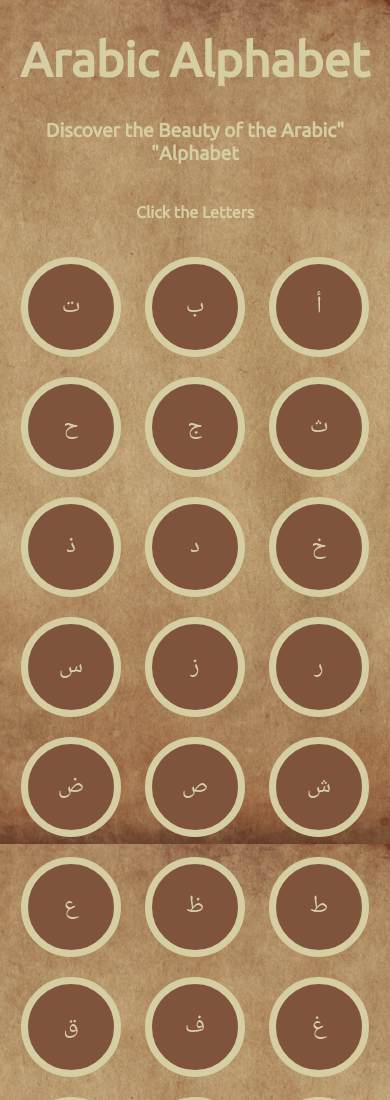
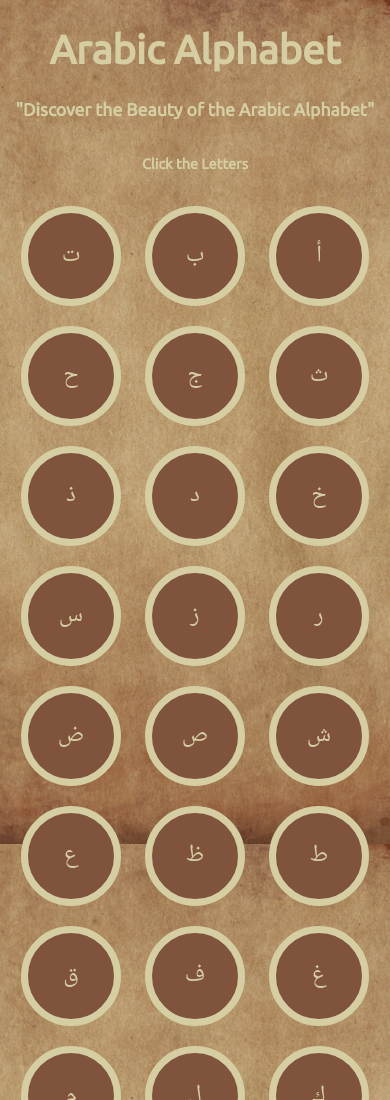
Before and after one commit to Yas3jb/Arabic-Alphabet, a plain HTML site: page index.html in a window 390 px wide. Shown: the top 1100 px of the page. Drawn offline with Linux system fonts and the light colour scheme.

Commit message:
Update style.css

```diff
--- a/style.css
+++ b/style.css
@@ -95,13 +95,13 @@ button.drum:hover {
 
 @media (max-width: 512px) {
   h1 {
-    font-size: 3rem;
+    font-size: 2.5rem;
   }
   h2 {
-    font-size: 1.2rem;
+    font-size: 1.1rem;
   }
   h5 {
-    font-size: 1rem;
+    font-size: 0.9rem;
   }
   button.drum {
     width: 100px;
```
